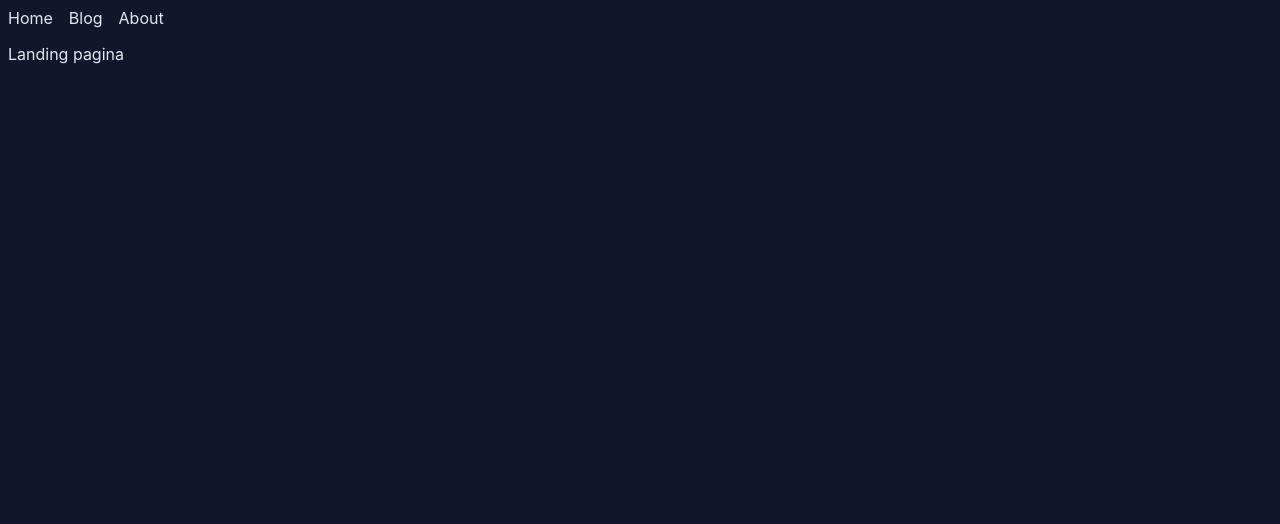
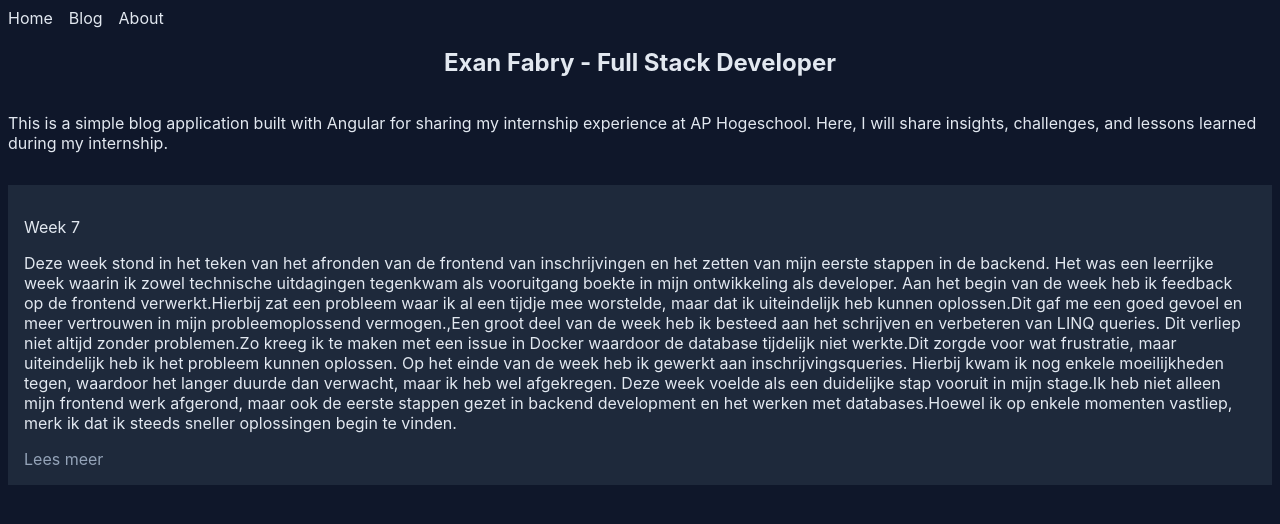
Before and after one commit to ExanFabry/blog-app, an Angular app: page / in a window 1280 px wide. Shown: the top 524 px of the page. Built offline with nearby package versions, Linux system fonts and the light colour scheme.

Commit message:
Add content to landing page.

```diff
--- a/src/app/pages/landing-page/landing-page.css
+++ b/src/app/pages/landing-page/landing-page.css
@@ -0,0 +1,15 @@
+.introduction{
+    display: flex;
+    flex-direction: column;
+    align-items: center;
+}
+.blog-post, .blog-post p, .blog-post a{
+    background-color: #1E293B;
+}
+.blog-post{
+    margin-top: 1rem;
+    padding: 1rem;
+}
+.blog-post a{
+    color: #94A3B8;
+}
--- a/src/app/pages/landing-page/landing-page.html
+++ b/src/app/pages/landing-page/landing-page.html
@@ -3,4 +3,16 @@
     <a href="/blog">Blog</a>
     <a href="/about">About</a>
 </nav>
-<p>Landing pagina</p>
+<section class="introduction">
+    <h1>Exan Fabry - Full Stack Developer</h1>
+    <p>
+        This is a simple blog application built with Angular for sharing my internship experience at AP Hogeschool. Here, I will share insights, challenges, and lessons learned during my internship.
+    </p>
+</section>
+<section class="post">
+    <section class="blog-post">
+        <p>Week {{ posts.length }}</p>
+        <p>{{ posts[posts.length - 1][0] }}</p>
+        <a [routerLink]="['/blog', posts.length - 1]">Lees meer</a>
+    </section>
+</section>
--- a/src/app/pages/landing-page/landing-page.ts
+++ b/src/app/pages/landing-page/landing-page.ts
@@ -1,13 +1,21 @@
 import { Component, inject } from '@angular/core';
 import { HttpClient } from '@angular/common/http';
+import { RouterLink } from '@angular/router';
+import { blogPosts } from '../../blog-posts-array';
 
 @Component({
   selector: 'app-landing-page',
-  imports: [],
+  imports: [RouterLink],
   templateUrl: './landing-page.html',
   styleUrl: './landing-page.css',
 })
 export class LandingPage {
+  public posts: string[][][] = [[]];
+
   http = inject(HttpClient);
   constructor() { }
+
+  ngOnInit() {
+    this.posts = blogPosts;
+  }
 }
--- a/src/styles.css
+++ b/src/styles.css
@@ -10,6 +10,7 @@ Text Secondary Grijs: #94A3B8
 */
 *{
     background-color: #0F172A;
+    color: #E2E8F0;
 }
 a{
     text-decoration:none;
@@ -17,7 +18,3 @@ a{
 nav a{
     margin-right: 1rem;
 }
-
-p, a{
-    color: #E2E8F0;
-}
```
